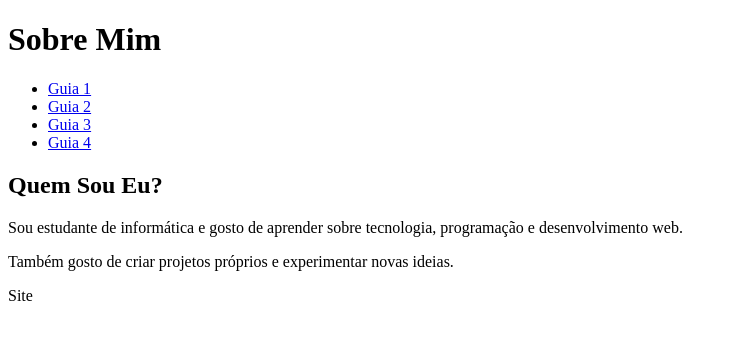
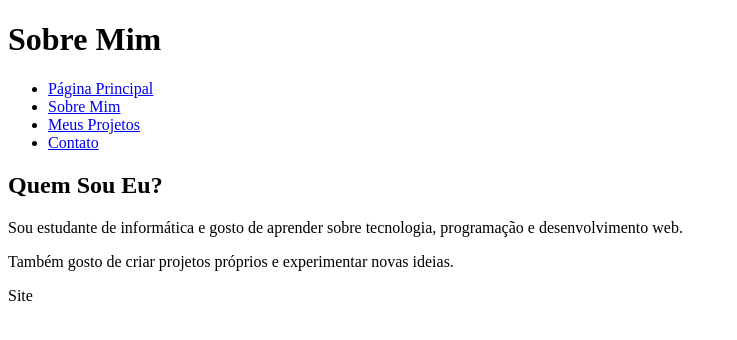
Before and after one commit to niveamaria11-dev/Projeto-04, a plain HTML site: page sobre.html in a window 1280 px wide. Shown: the whole page, without its empty margins (0-737 px from the left). Drawn offline with Linux system fonts and the light colour scheme.

Commit message:
Update sobre.html

```diff
--- a/sobre.html
+++ b/sobre.html
@@ -13,10 +13,10 @@
 
         <nav>
             <ul>
-                <li><a href="index.html">Guia 1</a></li>
-                <li><a href="sobre.html">Guia 2</a></li>
-                <li><a href="projetos.html">Guia 3</a></li>
-                <li><a href="contato.html">Guia 4</a></a>
+                <li><a href="index.html">Página Principal</a></li>
+                <li><a href="sobre.html">Sobre Mim</a></li>
+                <li><a href="projetos.html">Meus Projetos</a></li>
+                <li><a href="contato.html">Contato</a></a>
             </ul>
         </nav>
 
```
